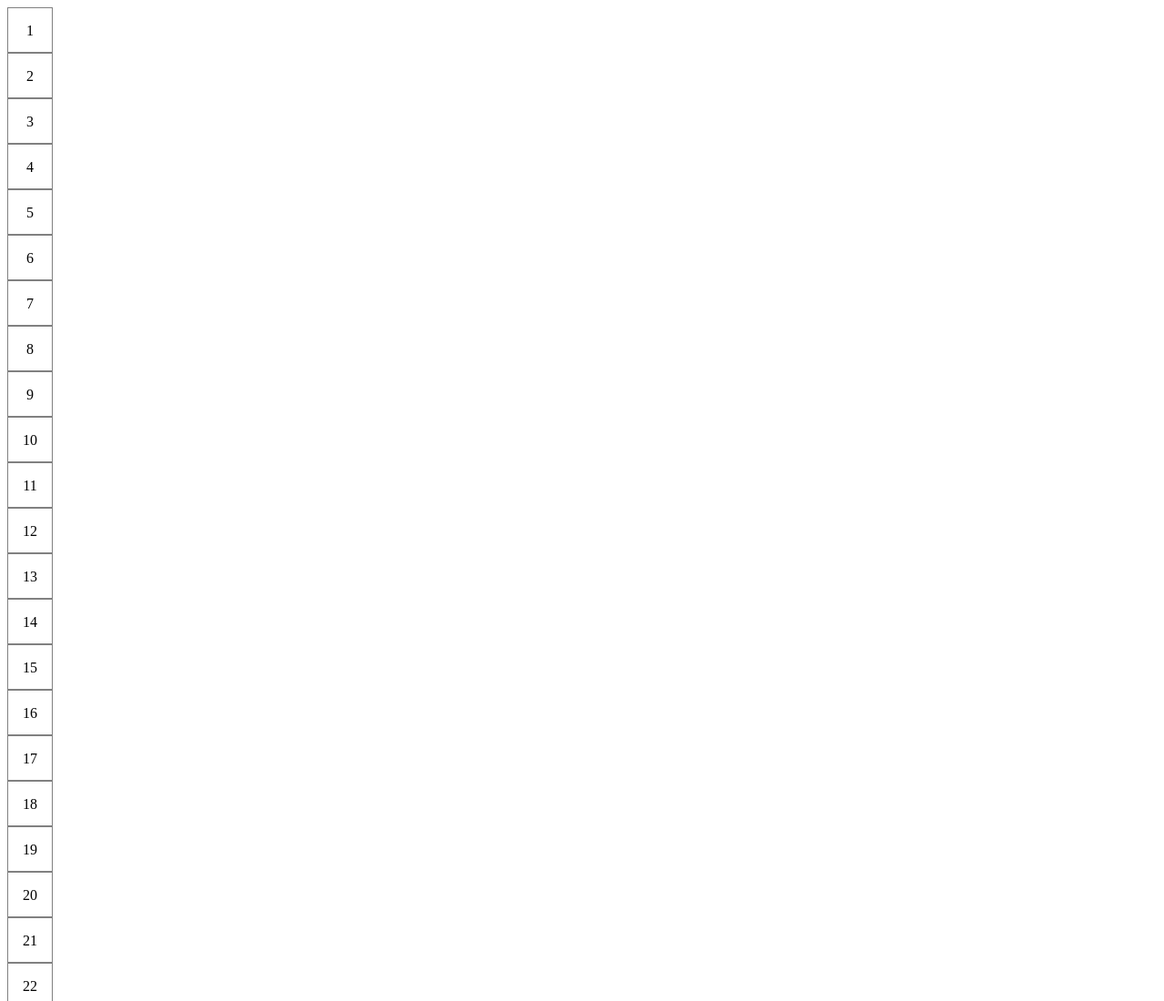
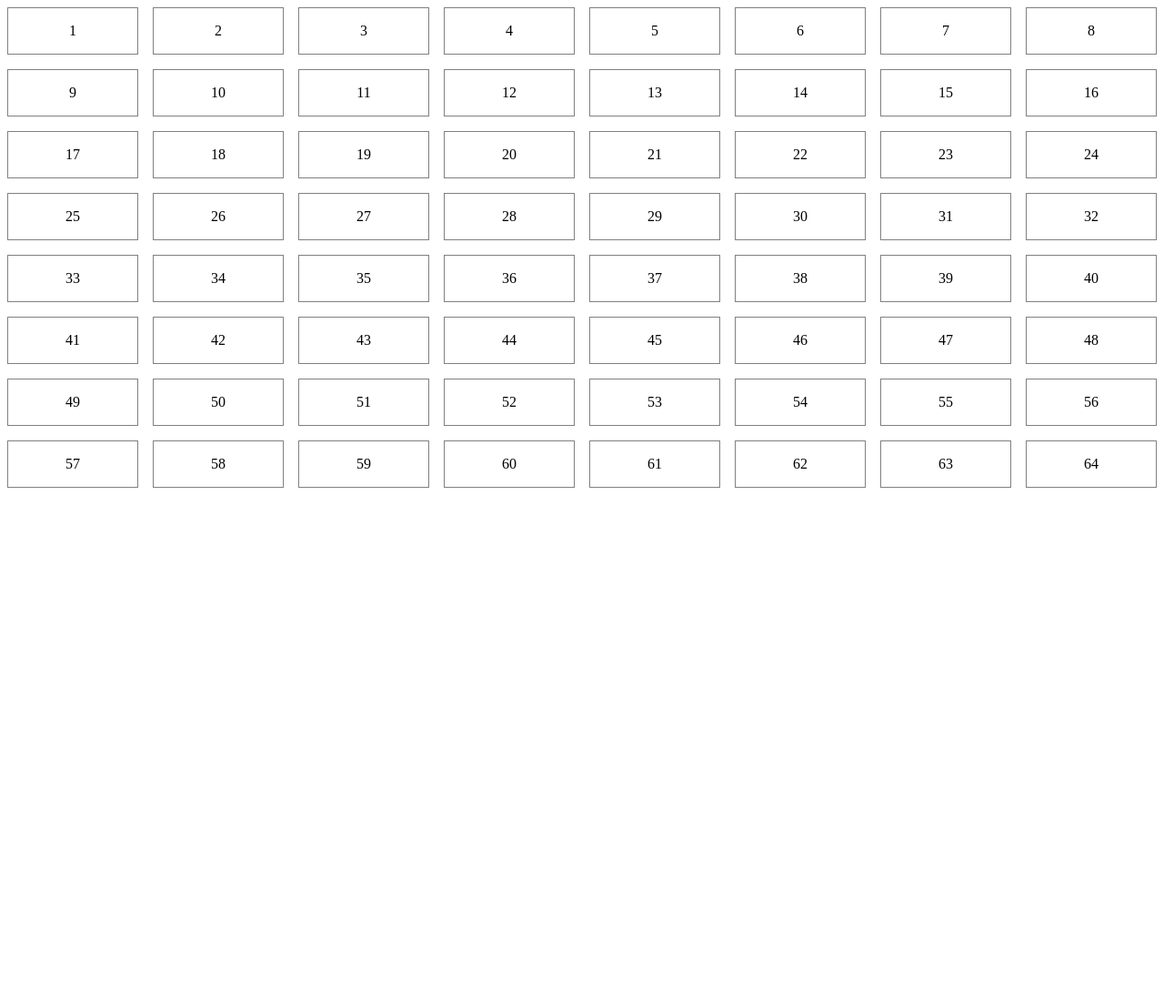
Before and after one commit to LargeSloth/etch-a-sketch, a plain HTML site: page index.html in a window 1280 px wide. Shown: the top 1100 px of the page at 91% size. After the commit the page ends 800 px from the top, so only its background shows below. Drawn offline with Linux system fonts and the light colour scheme.

Commit message:
Template for 16x16 square grid

```diff
--- a/script.js
+++ b/script.js
@@ -3,9 +3,9 @@ const container = document.getElementById('canvas')
 function makeGrid(rows, cols) {
     container.style.setProperty('--grid-rows', rows);
     container.style.setProperty('--grid-cols', cols);
-    for (i = 0; i < (rows * cols); i++) {
+    for (c = 0; c < (rows * cols); c++) {
         let cell = document.createElement("div");
-        cell.innerText = (i + 1);
+        cell.innerText = (c + 1);
         container.appendChild(cell).className = "grid-item"
     };
 };
--- a/styles.css
+++ b/styles.css
@@ -1,3 +1,4 @@
+
 :root {
     --grid-cols: 1;
     --grid-rows: 1;
@@ -5,14 +6,12 @@
 
 #canvas {
     display: grid;
-    grid-template-rows: repeat(let(--grid-rows), 1fr);
-    grid-template-columns: repeat(let(--grid-cols), 1fr);
+    grid-gap: 1em;
+    grid-template-rows: repeat(var(--grid-rows), 1fr);
+    grid-template-columns: repeat(var(--grid-cols), 1fr);
 }
 
 .grid-item {
-
-    width: 16px;
-    height: 16px;
     padding: 1em;
     border: 1px solid grey;
     text-align: center;
```
Also changed, not shown: index.html (+1 -3 lines).
